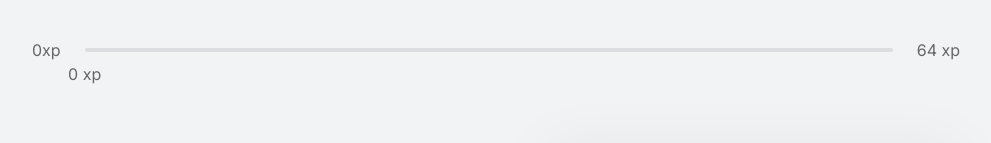
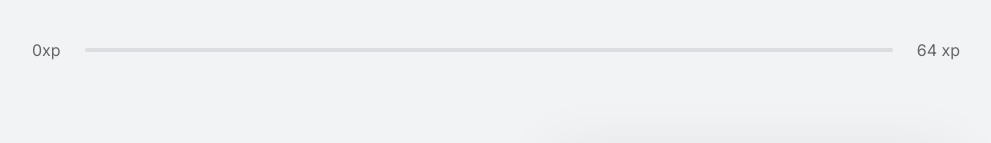
Before and after one commit to yangvaz/MoveDoro, a Next.js app: page / in a window 1280 px wide. Shown: the top 143 px of the page, without its empty margins (144-1135 px from the left). Built offline with nearby package versions, Linux system fonts and the light colour scheme.

Commit message:
ExperienceBar att visuals

```diff
--- a/src/components/ExperienceBar.tsx
+++ b/src/components/ExperienceBar.tsx
@@ -14,7 +14,11 @@ export function ExperienceBar() {
       <div>
         <div style={{ width: `${percentToNextLevel}%` }} />
         <span className={styles.currentExperience} style={{ left: `${percentToNextLevel}%` }}>
-          {currentExperience} xp
+
+          { currentExperience !== 0 && (
+            (currentExperience + ' xp')
+          ) }
+
         </span>
       </div>
       <span> {experienceToNextLevel} xp </span>
--- a/src/contexts/ChallengesContext.tsx
+++ b/src/contexts/ChallengesContext.tsx
@@ -95,7 +95,7 @@ export function ChallengesProvider({ children }: ChallengesProviderProps) {
         completeChallenge,
       }}
     >
-      { children}
+      {children}
     </ChallengesContext.Provider>
   );
 }
--- a/src/styles/components/Countdown.module.css
+++ b/src/styles/components/Countdown.module.css
@@ -58,6 +58,7 @@
   font-weight: 600;
 
   transition: background-color 0.2s;
+  transition: border-bottom 0.2s;
 }
 
 .countdownButton:not(:disabled):hover {
--- a/src/styles/components/ExperienceBar.module.css
+++ b/src/styles/components/ExperienceBar.module.css
@@ -20,10 +20,15 @@
   height: 4px;
   border-radius: 4px;
   background: var(--green);
+
+  display: flex;
+  flex:1;
+  transition: 3s;
 }
 
 span.currentExperience {
   position: absolute;
   margin-top: 12px;
-  transform: translateX(-50%)
+  transform: translateX(-50%);
+  transition: 3s;
 }
```
